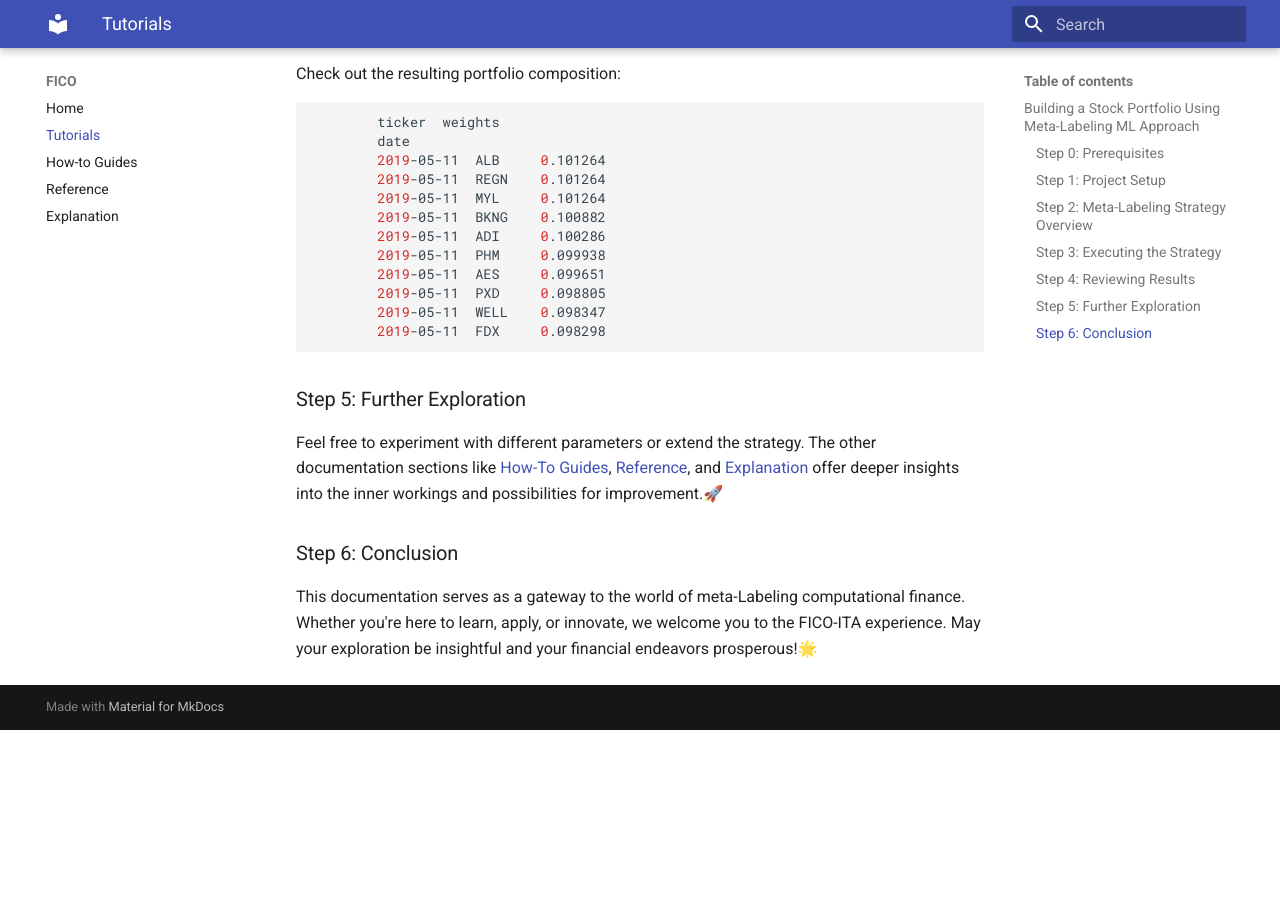
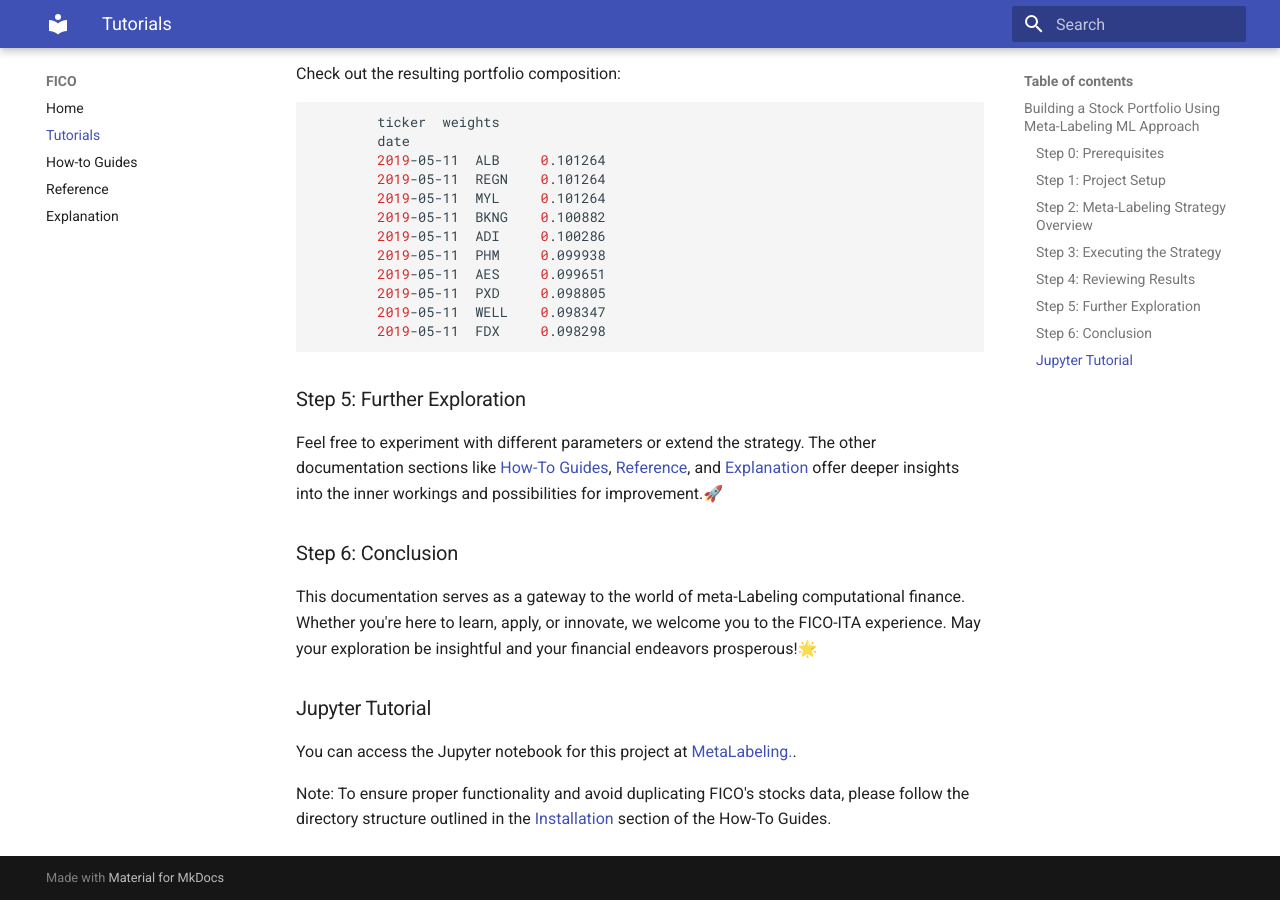
Before and after one commit to fico-ita/template_python, an MkDocs documentation site: the page built from docs/tutorials.md, in a window 1280 px wide and 900 px high, scrolled down 1285 px. Built offline with MkDocs 1.6.1 and Material for MkDocs 9.7.7, drawn with Linux system fonts in a browser that asks for light colours; before the commit the page ends 2015 px from its top, so only the background shows below that.

Commit message:
Change06.02

```diff
--- a/docs/tutorials.md
+++ b/docs/tutorials.md
@@ -77,3 +77,13 @@ sections like [How-To Guides](how-to-guides.md), [Reference](reference.md), and
 This documentation serves as a gateway to the world of meta-Labeling computational finance. Whether you're
 here to learn, apply, or innovate, we welcome you to the FICO-ITA experience. May your
 exploration be insightful and your financial endeavors prosperous!🌟
+
+
+### Jupyter Tutorial
+
+You can access the Jupyter notebook for this project at
+[MetaLabeling.](tutorials/MetaLabeling_Project.ipynb).
+
+Note: To ensure proper functionality and avoid duplicating FICO's stocks data, please follow
+the directory structure outlined in the  [Installation](how-to-guides.md#installation)
+ section of the How-To Guides.
```
Also changed, not shown: docs/images/Explanation-06.02.jpg, docs/tutorials/MetaLabeling_Project.ipynb (added), docs/tutorials/tutorial1.ipynb (deleted).
